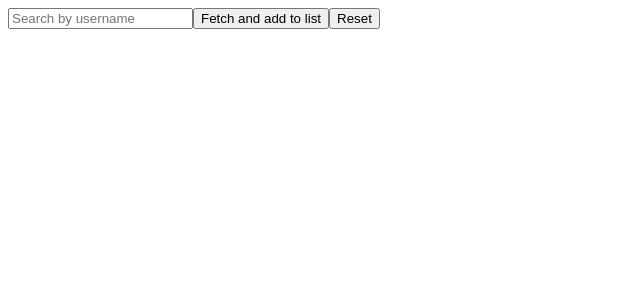
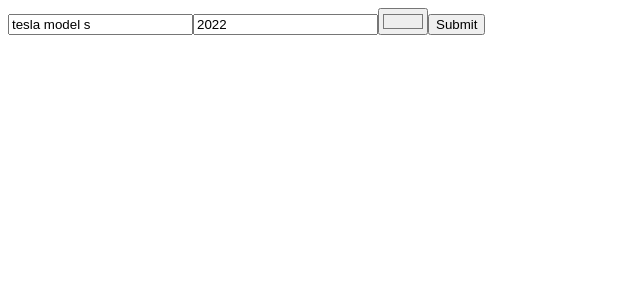
Before and after one commit to FabioViscuso/exerc-react, a React (Create React App) app: page / in a window 1280 px wide. Shown: the top 300 px of the page, without its empty margins (0-640 px from the left). Built offline with nearby package versions, Linux system fonts and the light colour scheme.

Commit message:
feat: useRef-02

```diff
--- a/src/App.js
+++ b/src/App.js
@@ -6,8 +6,8 @@
 /* import Login from "./Login"; */
 /* import Container from "./Container"; */
 /* import UncontrolledLogin from "./UncontrolledLogin"; */
-import GithubUserList from './GithubUserList';
-
+import { CarDetails } from "./CarDetails";
+/* import GithubUserList from './GithubUserList'; */
 /* import { useState } from 'react' */
 
 function App() {
@@ -22,8 +22,9 @@
             {/* {shouldCounterMount && <Counter />}
             <button onClick={unmountCounter}>Toggle Counter</button> */}
             {/* <UncontrolledLogin /> */}
+            <CarDetails initialData={{ model: 'tesla model s', year: 2022, color: '#eeeeee' }} />
             {/* <Welcome currName={'Fabio'} /> */}
-            <GithubUserList />
+            {/* <GithubUserList /> */}
             {/* <ConfigurableList subject={"groceries"} render={(state, deleteFromListHandler) => (
                 <ul>
                     {state.map((item, index) => {
--- /dev/null
+++ b/src/CarDetails.js
@@ -0,0 +1,34 @@
+import { useEffect } from "react"
+import { useRef } from "react"
+export function CarDetails({ initialData }) {
+    const modelRef = useRef()
+    const yearRef = useRef()
+    const colorRef = useRef()
+
+    function formSubmitHandler(event) {
+        event.preventDefault()
+        console.table('model ' + modelRef.current.value,
+            'year ' + yearRef.current.value,
+            'color ' + colorRef.current.value)
+        event.target.reset()
+    }
+
+    /* This way, the form's default values will immediately
+        reflect initiaData's values */
+    useEffect(() => {
+        modelRef.current.value = initialData.model;
+        yearRef.current.value = initialData.year;
+        colorRef.current.value = initialData.color;
+    }, [initialData])
+
+    return (
+        <>
+            <form onSubmit={formSubmitHandler}>
+                <input ref={modelRef} defaultValue={initialData.model} type="text" placeholder="model" />
+                <input ref={yearRef} defaultValue={initialData.year} type="year" min={1992} max={2022} step={1} placeholder="year" />
+                <input ref={colorRef} defaultValue={initialData.color} type="color" placeholder="color" />
+                <button>Submit</button>
+            </form>
+        </>
+    )
+}
```
